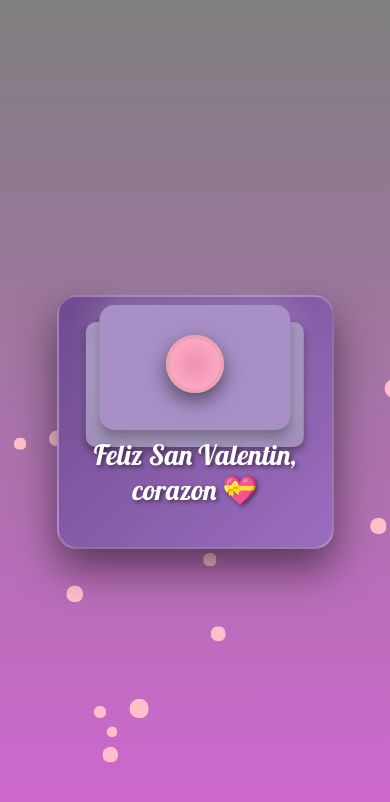
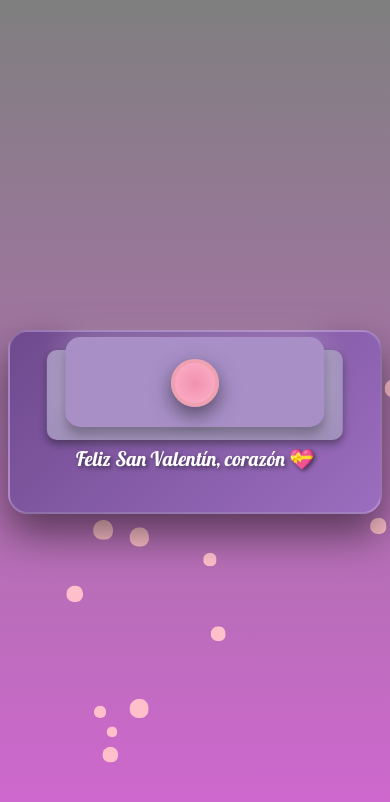
Before and after one commit to whoissdave/whoissdave.github.io, a plain HTML site: page index.html in a window 390 px wide. Shown: the top 802 px of the page. Drawn offline with Linux system fonts and the light colour scheme.

Commit message:
index.html

```diff
--- a/index.html
+++ b/index.html
@@ -3,7 +3,7 @@
 <head>
     <meta charset="UTF-8">
     <meta name="viewport" content="width=device-width, initial-scale=1.0">
-    <title>Feliz San Valentin, corazón 💝</title>
+    <title>Sobre Elegante</title>
     <link href="https://fonts.googleapis.com/css2?family=Lobster&display=swap" rel="stylesheet">
     <style>
         body {
@@ -32,7 +32,7 @@
 
         /* Sobre */
         .envelope {
-            width: 70%;
+            width: 80%;
             max-width: 450px;
             height: 250px;
             background: linear-gradient(135deg, #6f4a8e, #9b6dbf);
@@ -117,6 +117,31 @@
             transform: scale(1.2);
             box-shadow: 0 12px 25px rgba(0, 0, 0, 0.7);
         }
+
+        /* Ajustes para dispositivos móviles */
+        @media (max-width: 768px) {
+            .envelope {
+                width: 90%;
+                height: 220px;
+            }
+            .envelope .seal {
+                width: 40px;
+                height: 40px;
+            }
+            .welcome-text {
+                font-size: 24px;
+            }
+        }
+
+        @media (max-width: 480px) {
+            .envelope {
+                width: 95%;
+                height: 180px;
+            }
+            .welcome-text {
+                font-size: 20px;
+            }
+        }
     </style>
 </head>
 <body>
@@ -130,7 +155,7 @@
         <!-- Sello de cera -->
         <div class="seal"></div>
         <!-- Texto de bienvenida en la parte baja del sobre -->
-        <div class="welcome-text" id="welcome-text">Feliz San Valentin, corazon 💝</div>
+        <div class="welcome-text" id="welcome-text">Feliz San Valentín, corazón 💝</div>
     </div>
 
     <script>
```
